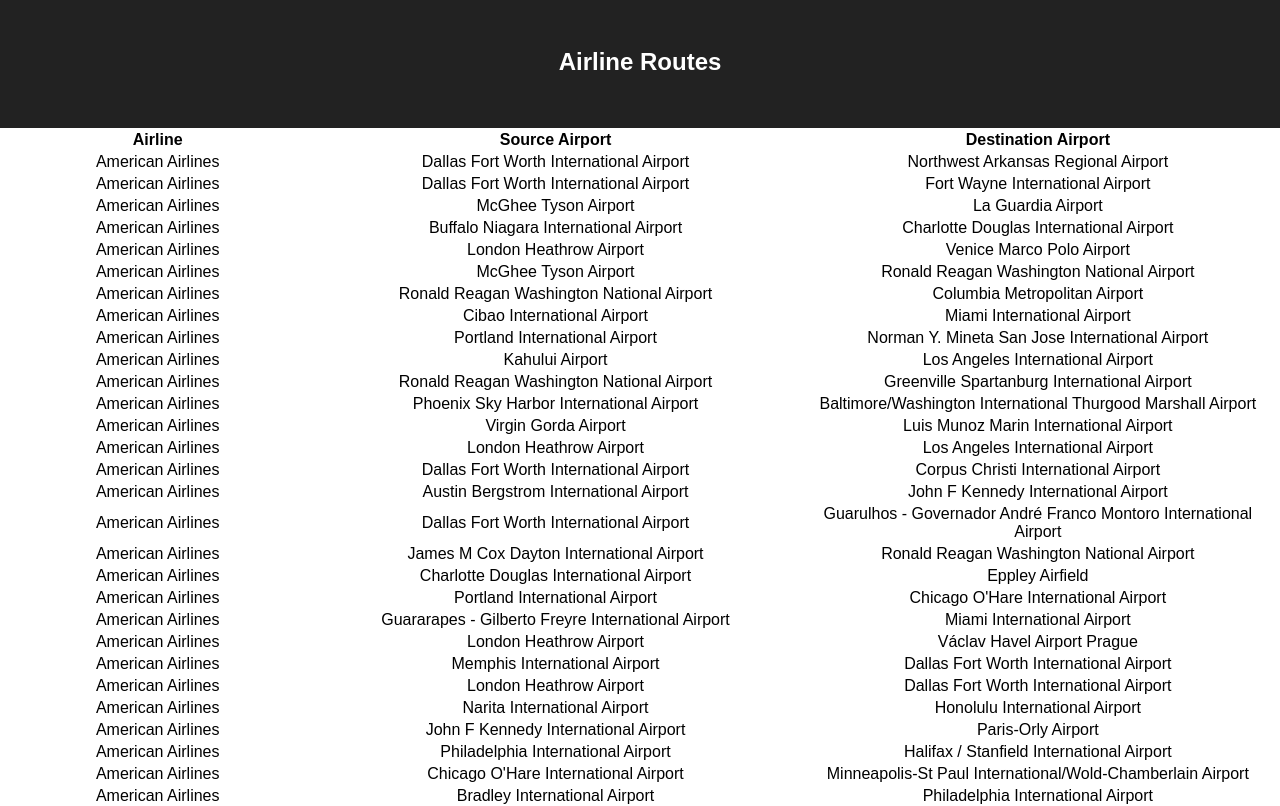
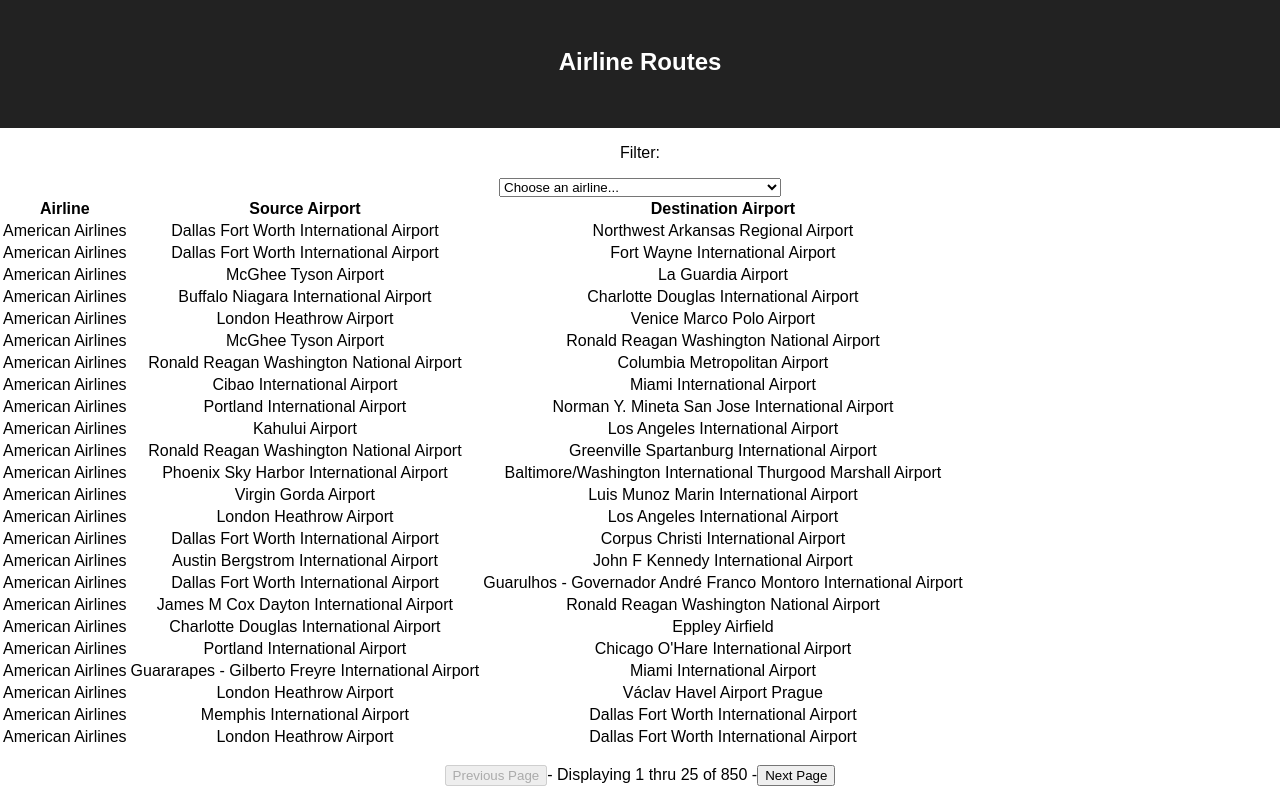
Before and after one commit to asungur/airline_routes_react, a React (Create React App) app: page / in a window 1280 px wide. Shown: the top 806 px of the page. Built offline with nearby package versions, Linux system fonts and the light colour scheme.

Commit message:
Add pagination and filtering by airline

```diff
--- a/src/App.js
+++ b/src/App.js
@@ -1,6 +1,7 @@
-import React from 'react';
+import React, { useState } from 'react';
 import './App.css';
-import Table from './components/Table'
+import Table from './components/Table';
+import RouteFilter from './components/RouteFilter';
 import Data, { getAirlineById, getAirportByCode } from './data.js';
 
 
@@ -10,7 +11,6 @@
     {name: 'Source Airport', property: 'src'},
     {name: 'Destination Airport', property: 'dest'},
   ];
-
   const formatValue = (property, value) => {
     if (property === 'airline') {
       return getAirlineById(value);
@@ -21,17 +21,59 @@
     }
   };
 
+  const [page, setPage] = useState(1);
+  const [routesToShow, setRoutesToShow] = useState(Data.routes);
+  const [paginatedRoutes, setPaginatedRoutes] = useState(routesToShow.slice(0, 24));
+
+  const filterAirlines = (event) => {
+    const airlineToFilter = Number(event.target.value);
+    let filteredRoutes = Data.routes;
+    if (!airlineToFilter) {
+      setRoutesToShow(filteredRoutes);
+    } else {
+      filteredRoutes = Data.routes.filter(route => route.airline === airlineToFilter);
+      setRoutesToShow(filteredRoutes);
+    }
+    paginateRoutes(page, filteredRoutes);
+  };
+
+  const processPageChange = (action) => {
+    let newPage = page;
+    if (action === 'increment') {
+      newPage = page + 1;
+    } else if (action === 'decrement') {
+      newPage = page -1;
+    }
+    setPage(newPage);
+    paginateRoutes(newPage, routesToShow);
+  }
+
+  const paginateRoutes = (page, routes) => {
+    let start = (page - 1) * 25;
+    let end = (page * 25) - 1;
+    setPaginatedRoutes(routes.slice(start, end));
+  };
+
   return (
     <div className="app">
       <header className="header">
         <h1 className="title">Airline Routes</h1>
       </header>
       <section>
+        <RouteFilter
+          handleFilter={filterAirlines}
+          airlines={Data.airlines}
+        />
+      </section>
+      <section>
         <Table
           className="routes-table"
-          routes={Data.routes}
+          allRoutes = {routesToShow}
+          routes={paginatedRoutes}
           columns={columns}
           handleFormat={formatValue}
+          page={page}
+          handlePageChange={processPageChange}
         />
       </section>
     </div>
--- /dev/null
+++ b/src/components/RouteFilter.js
@@ -0,0 +1,18 @@
+import React from 'react';
+
+const RouteFilter = ({ handleFilter, airlines }) => (
+  <div>
+    <p>Filter:</p>
+    <select onChange={handleFilter}>
+      <option value="">Choose an airline...</option>
+      {
+        airlines.map(airline => (
+          <option key={airline.id} value={airline.id}>{airline.name}</option>
+        ))
+      }
+    </select>
+  </div>
+)
+
+
+export default RouteFilter;
--- a/src/components/Table.js
+++ b/src/components/Table.js
@@ -12,8 +12,21 @@
   </tr>
 );
 
-const Table = ({ routes, columns, handleFormat }) => {
+const Table = ({ page, routes, allRoutes, columns, handleFormat, handlePageChange }) => {
+
+  const nextClick = () => {
+    handlePageChange('increment');
+  };
+
+  const prevClick = () => {
+    handlePageChange('decrement');
+  };
+
+  const first = ((page - 1) * 25) + 1;
+  const last = (page * 25);
+
   return (
+    <div>
       <table>
         <thead>
           <tr>
@@ -37,6 +50,22 @@
               }
         </tbody>
       </table>
+      <p>
+        <button
+          disabled={page === 1}
+          onClick={prevClick}
+        >
+          Previous Page
+        </button>
+        - Displaying {first} thru {last} of {allRoutes.length} -
+        <button
+          disabled={last >= allRoutes.length }
+          onClick={nextClick}
+        >
+          Next Page
+        </button>
+        </p>
+    </div>
   )
 };
 
```
Lines whose indentation alone changed are shown as unchanged.
